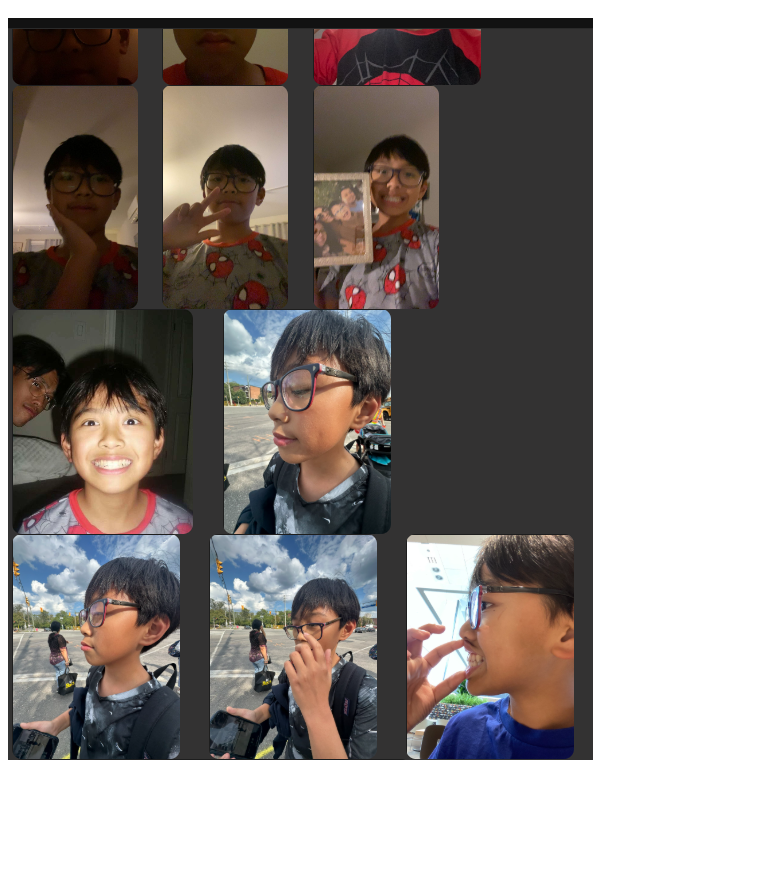
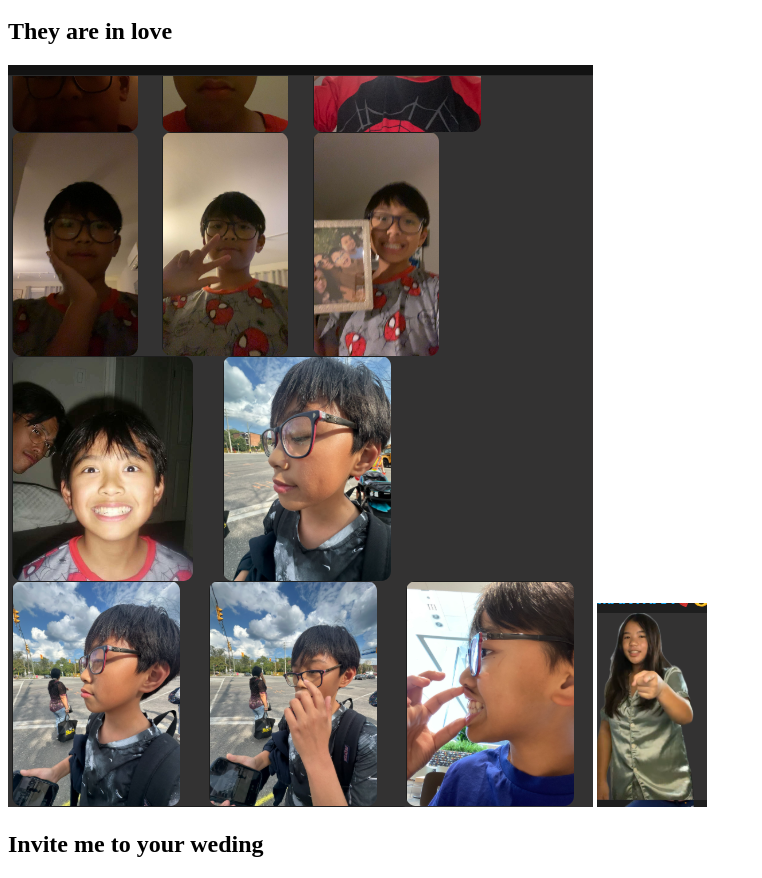
Before and after one commit to KP1324/hahaa, a plain HTML site: page pro.html in a window 1280 px wide. Shown: the part 48-926 px from the top of the page, without its empty margins (0-762 px from the left). Before the commit the page ends 816 px from the top, so only its background shows below. Drawn offline with Linux system fonts and the light colour scheme.

Commit message:
Add love declaration and wedding invitation in pro.html

```diff
--- a/pro.html
+++ b/pro.html
@@ -5,6 +5,9 @@
   </head>
   <body>
     <h1> MIGUEL AND SAMANTHA</h1>
+    <h2>They are in love</h2>
     <img src="yoyo.png">
+    <img src="gay2.png">
+      <h2> Invite me to your weding </h2>
   </body>
 </html>
```
